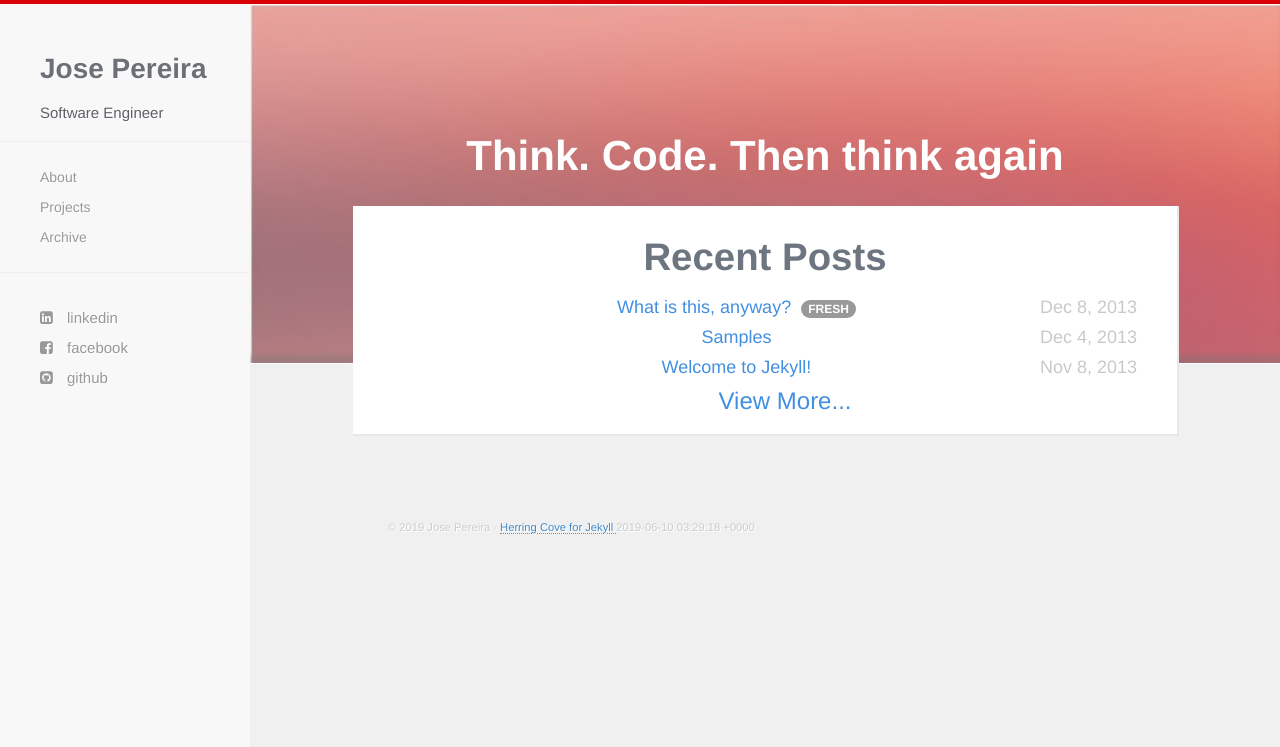
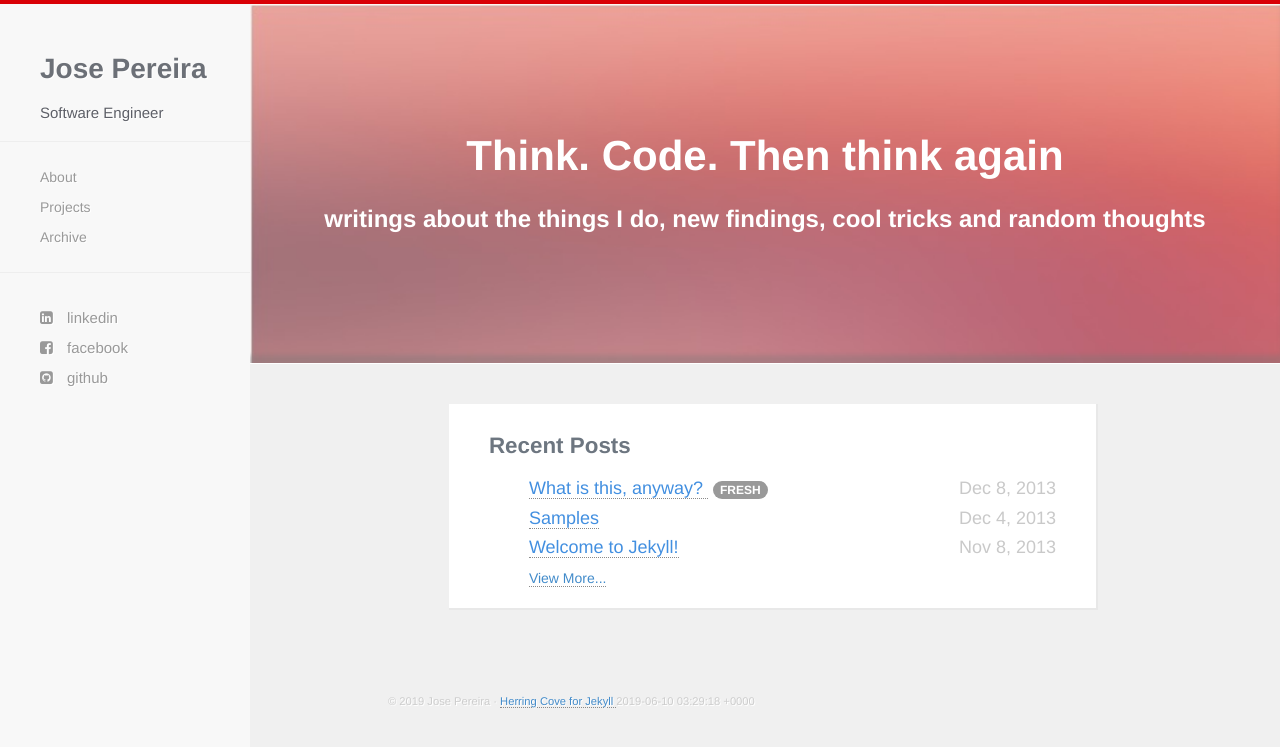
Before and after one commit to jpereiran/jpereiran.github.io, a Jekyll site: the page built from index.html, in a window 1280 px wide. Shown: the top 747 px of the page. Built offline with Jekyll 4.4.1, drawn with Linux system fonts in a browser that asks for light colours; nearby versions of some CDN libraries; Markdown is read by kramdown in place of the engine named in the settings.

Commit message:
Update showcase.html

```diff
--- a/_includes/showcase.html
+++ b/_includes/showcase.html
@@ -6,7 +6,7 @@
       <div class="showcase-text">
           <br>Think. Code. Then think again<br>
           <p></p>
-          <h3 style="color: white;>writings about the things I do, new findings, cool tricks and random thoughts</h3>
+          <h3 style="color: white">writings about the things I do, new findings, cool tricks and random thoughts</h3>
           <p></p>
       </div>
     </div>
```
